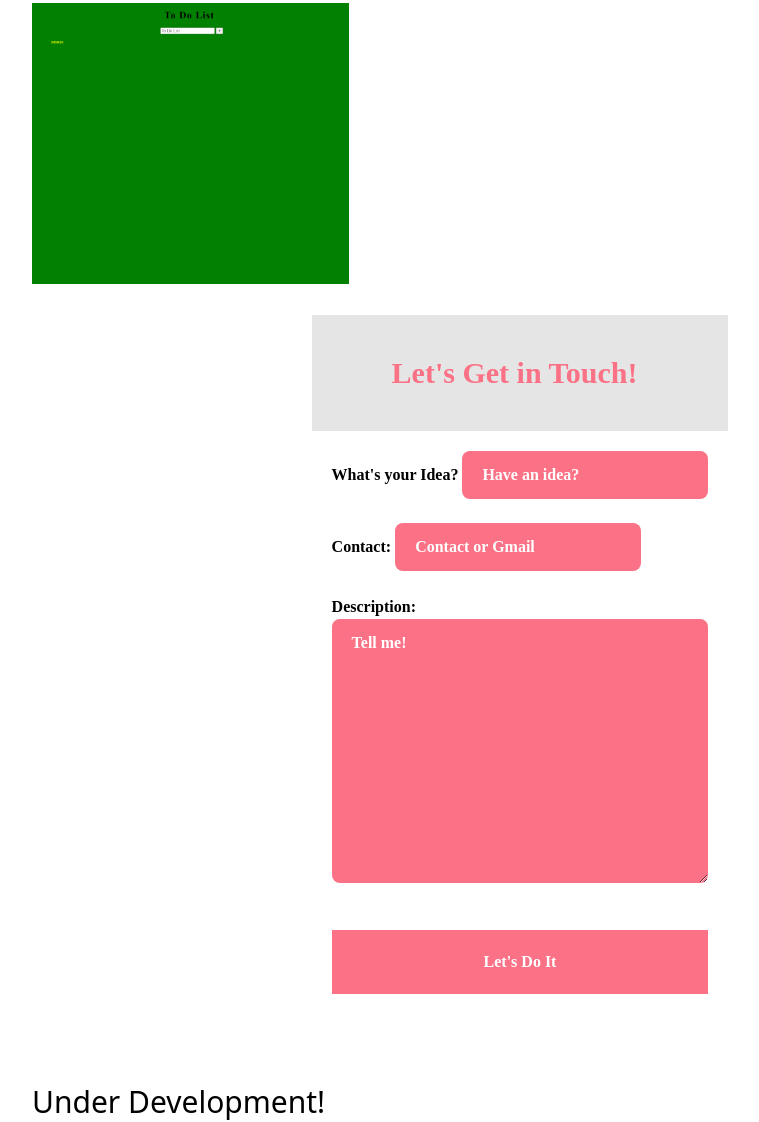
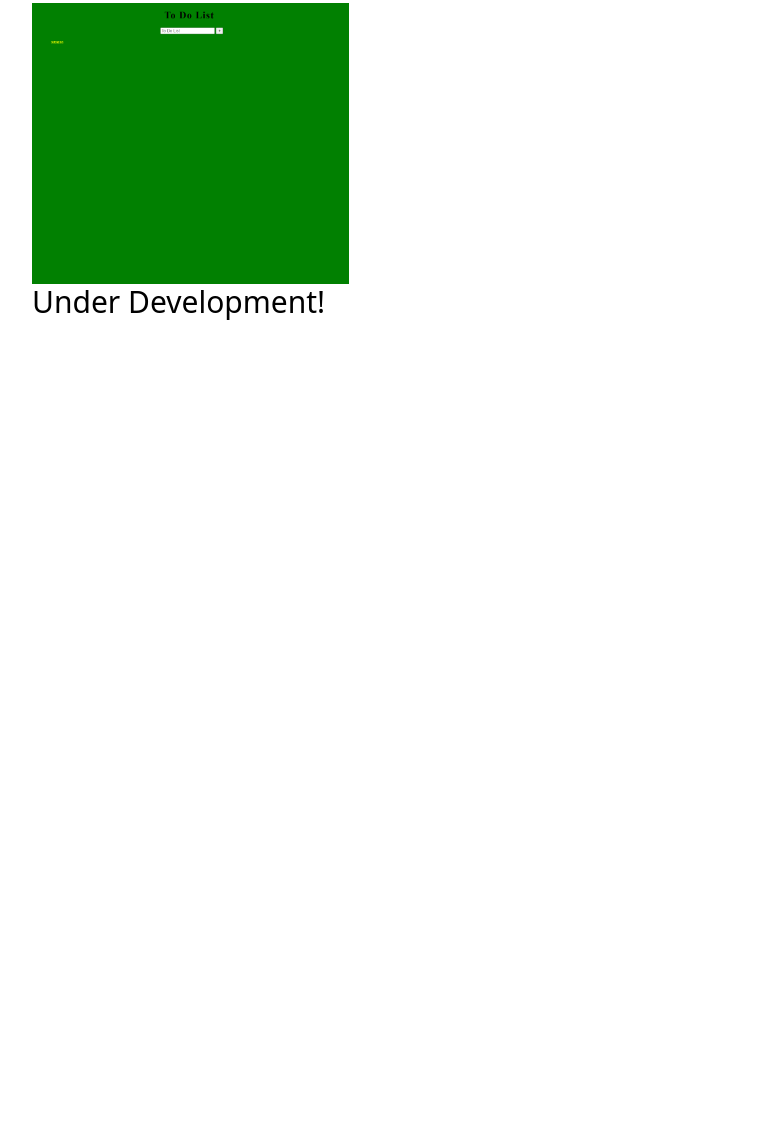
Before and after one commit to AmuinExplorer/amuinharniel-portfolio, a website: page public/index.html in a window 1280 px wide. Shown: the part 2322-3444 px from the top of the page, without its empty margins (120-879 px from the left). After the commit the page ends 2644 px from the top, so only its background shows below. Drawn offline with Linux system fonts and the light colour scheme.

Commit message:
Contact section removed

```diff
--- a/public/index.html
+++ b/public/index.html
@@ -317,28 +317,6 @@
             </div>
         </div>
 
-        <!-- contact -->
-        <div id="contacts" class="h-screen flex justify-center items-center">
-            <div>
-                <div class="flex flex-col">
-                    <p class="text-3xl font-['Poppins'] font-bold bg-neutral-200 w-full px-20 py-10 text-rose-400">Let's Get in Touch!</p>
-                    <form onsubmit="sendVerify()" action="mailto:amuinharniel.2003@gmail.com" method="post" enctype="text/plain" class="px-5 py-5 font-['Poppins'] font-bold">
-                        <label for="project">What's your Idea?</label>
-                        <input name="project" type="text" placeholder="Have an idea?" class="bg-rose-400 placeholder:text-white px-5 py-3 rounded-lg focus:bg-rose-300 focus:outline-none" required>
-                        <br>
-                        <br>
-                        <label for="project">Contact:</label>
-                        <input name="contact" type="text" placeholder="Contact or Gmail" class=" bg-rose-400 placeholder:text-white px-5 py-3 rounded-lg focus:bg-rose-300 focus:outline-none" required>
-                        <br>
-                        <br>
-                        <label for="description">Description:</label>
-                        <textarea name="description" id="description" cols="10" rows="10" placeholder="Tell me!" class="w-[100%] bg-rose-400 placeholder:text-white px-5 py-3 rounded-lg focus:bg-rose-300 focus:outline-none"></textarea>
-                        <br>
-                        <input class="sendBtn w-full bg-rose-400 text-white my-10 py-5 hover:bg-rose-300 transition duration-500 cursor-pointer" type="submit" value="Let's Do It">
-                    </form>
-                </div>
-            </div>
-        </div>
         <span class="w-screen text-center text-red text-3xl">Under Development!</span>
     </div>
     <script src="app.js"></script>
```
